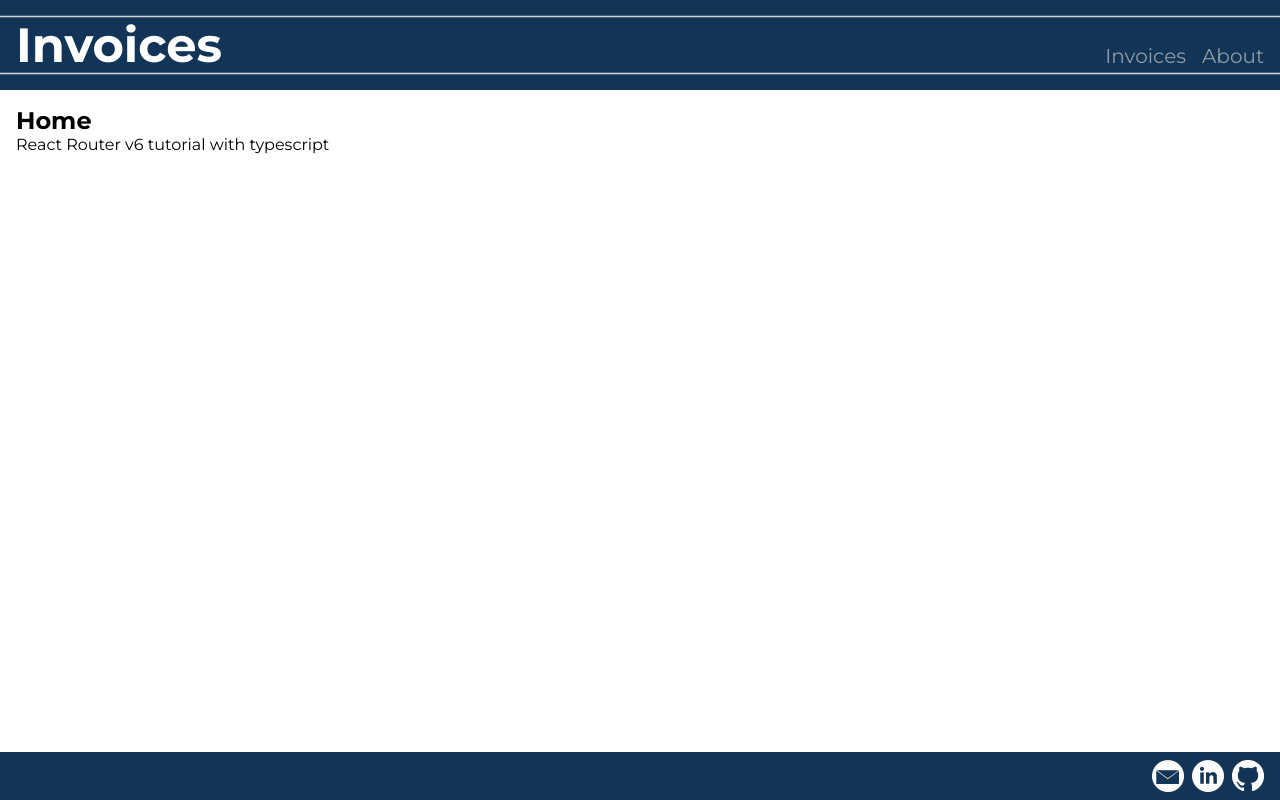
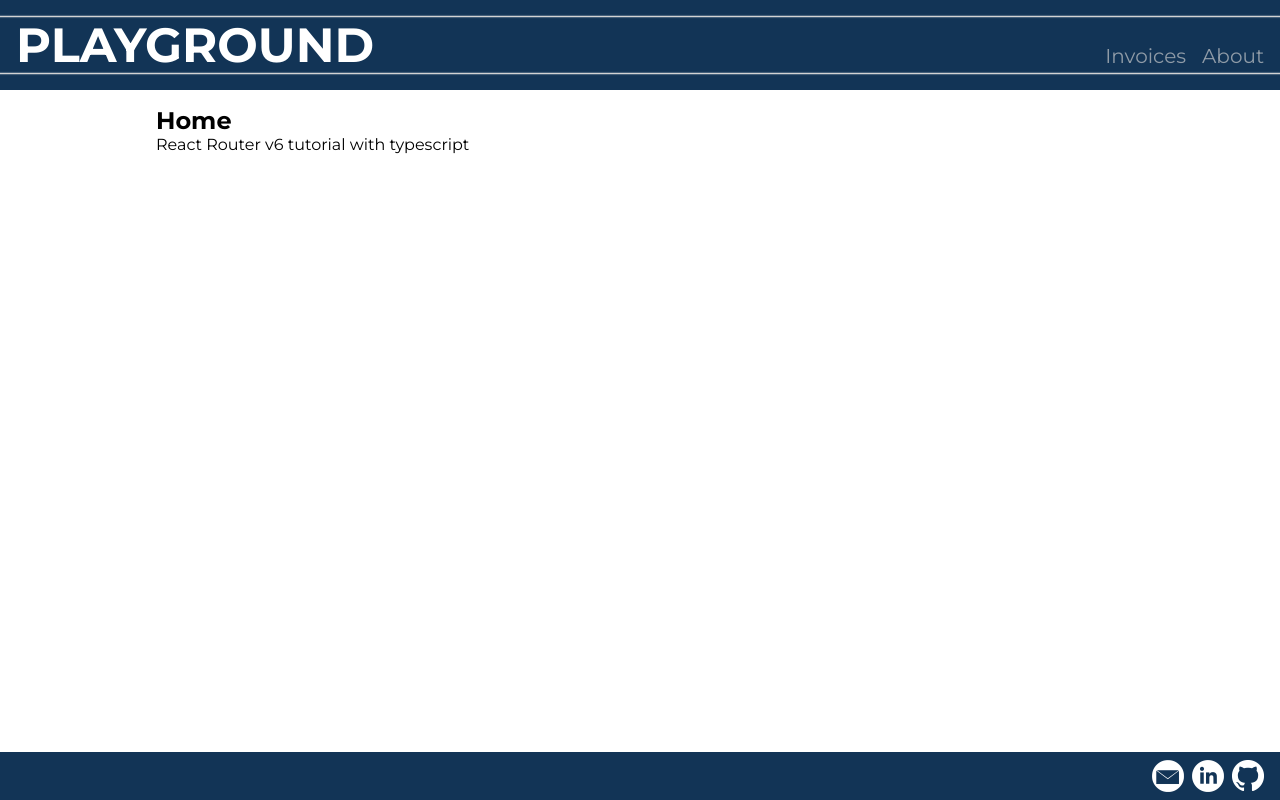
Before and after one commit to FlemmingKrogOlsen/Playground, a React (Create React App) app: page / in a window 1280 px wide. Built offline with nearby package versions, Linux system fonts and the light colour scheme.

Commit message:
Fixed MainContent width

```diff
--- a/src/layout/index.tsx
+++ b/src/layout/index.tsx
@@ -1,18 +1,20 @@
 import { Outlet } from "react-router-dom";
-import { Header, MenuLink, BrandLink, Footer } from "./styles";
+import { Header, MenuLink, BrandLink, Footer, MainContent } from "./styles";
 import Contact from './contact'
 
 const Layout = () => {
   return (
     <>
       <Header>
-        <BrandLink to="/">Invoices</BrandLink>
+        <BrandLink to="/">PLAYGROUND</BrandLink>
         <nav>
           <MenuLink to="/invoices">Invoices</MenuLink>
           <MenuLink to="/about">About</MenuLink>
         </nav>
       </Header>
-      <Outlet />
+      <MainContent maxWidth={1000}>
+        <Outlet />
+      </MainContent>
       <Footer>
         <Contact />
       </Footer>
--- a/src/layout/styles.ts
+++ b/src/layout/styles.ts
@@ -77,3 +77,8 @@ export const Image = styled.img`
     filter: drop-shadow(0px 0px 3px rgba(255, 255, 255, 0.75));
   }
 `;
+
+export const  MainContent = styled.div<{maxWidth: number}>`
+  max-width: ${props => props.maxWidth}px;
+  margin: auto;
+`;
```
